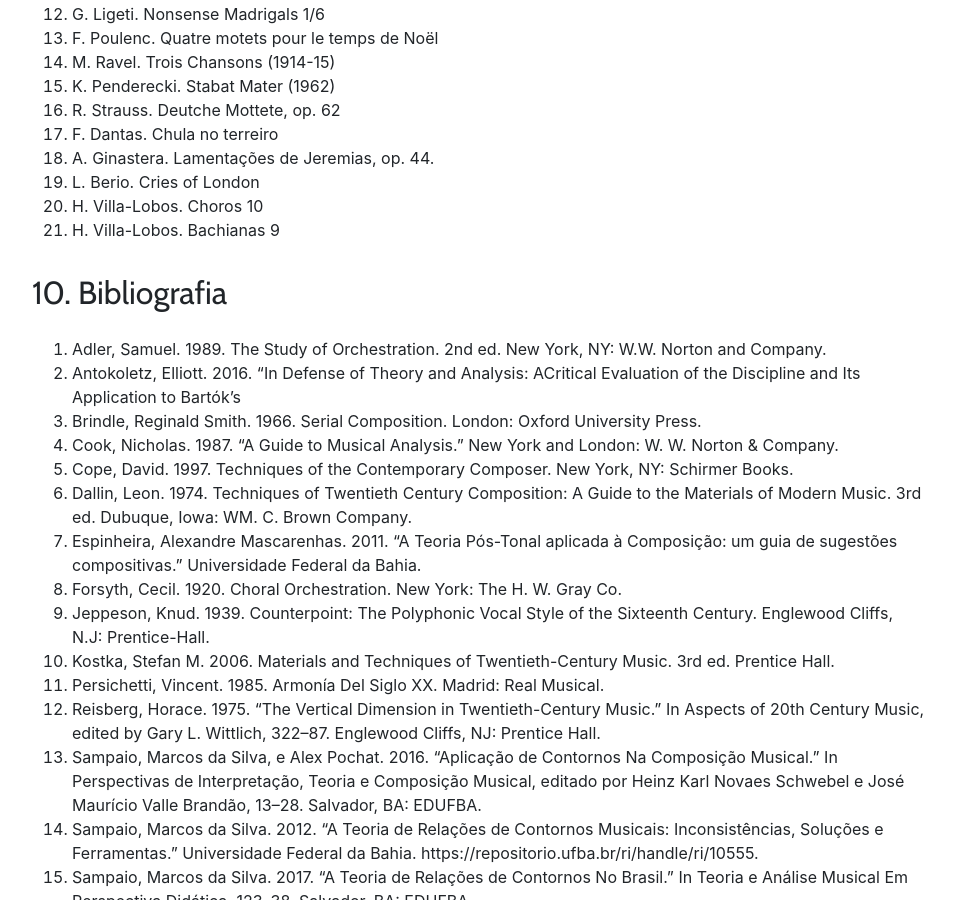
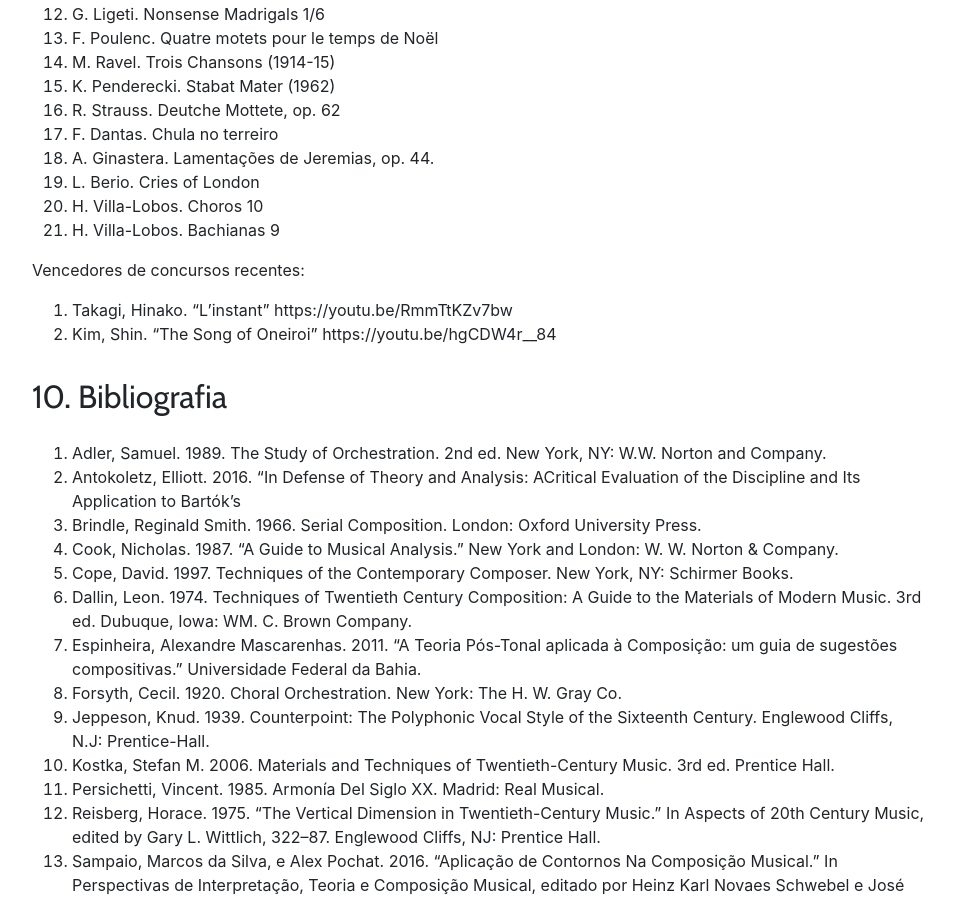
Before and after one commit to kroger/genosmus, a Jekyll site: the page built from _marcos/musb15.md, in a window 1280 px wide and 900 px high, scrolled down 5480 px. Shown: the whole window, without its empty margins (68-1022 px from the left). Built offline with Jekyll 4.4.1, drawn with Linux system fonts in a browser that asks for light colours; nearby versions of some CDN libraries; the table of contents is made by our own code.

Commit message:
Insere obras para análise

```diff
--- a/_marcos/musb15.md
+++ b/_marcos/musb15.md
@@ -210,6 +210,11 @@ analisada em conjunto durante as aulas:
 1. H. Villa-Lobos. Choros 10
 1. H. Villa-Lobos. Bachianas 9
 
+Vencedores de concursos recentes:
+
+1. Takagi, Hinako. "L'instant" https://youtu.be/RmmTtKZv7bw
+1. Kim, Shin. "The Song of Oneiroi" https://youtu.be/hgCDW4r__84
+
 ## 10. Bibliografia
 
 1. Adler, Samuel. 1989. The Study of Orchestration. 2nd ed. New York, NY: W.W. Norton and Company.
```
